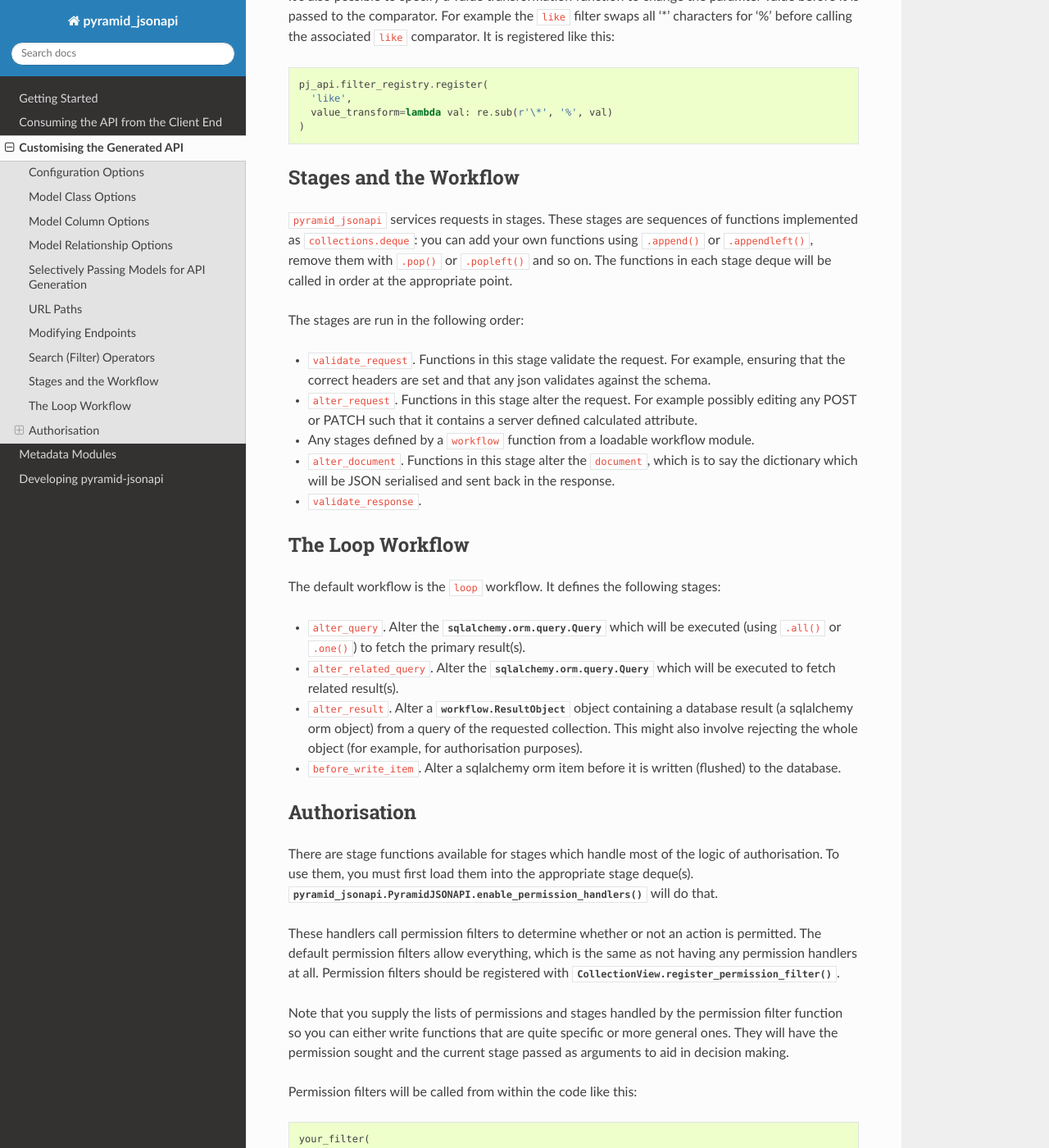
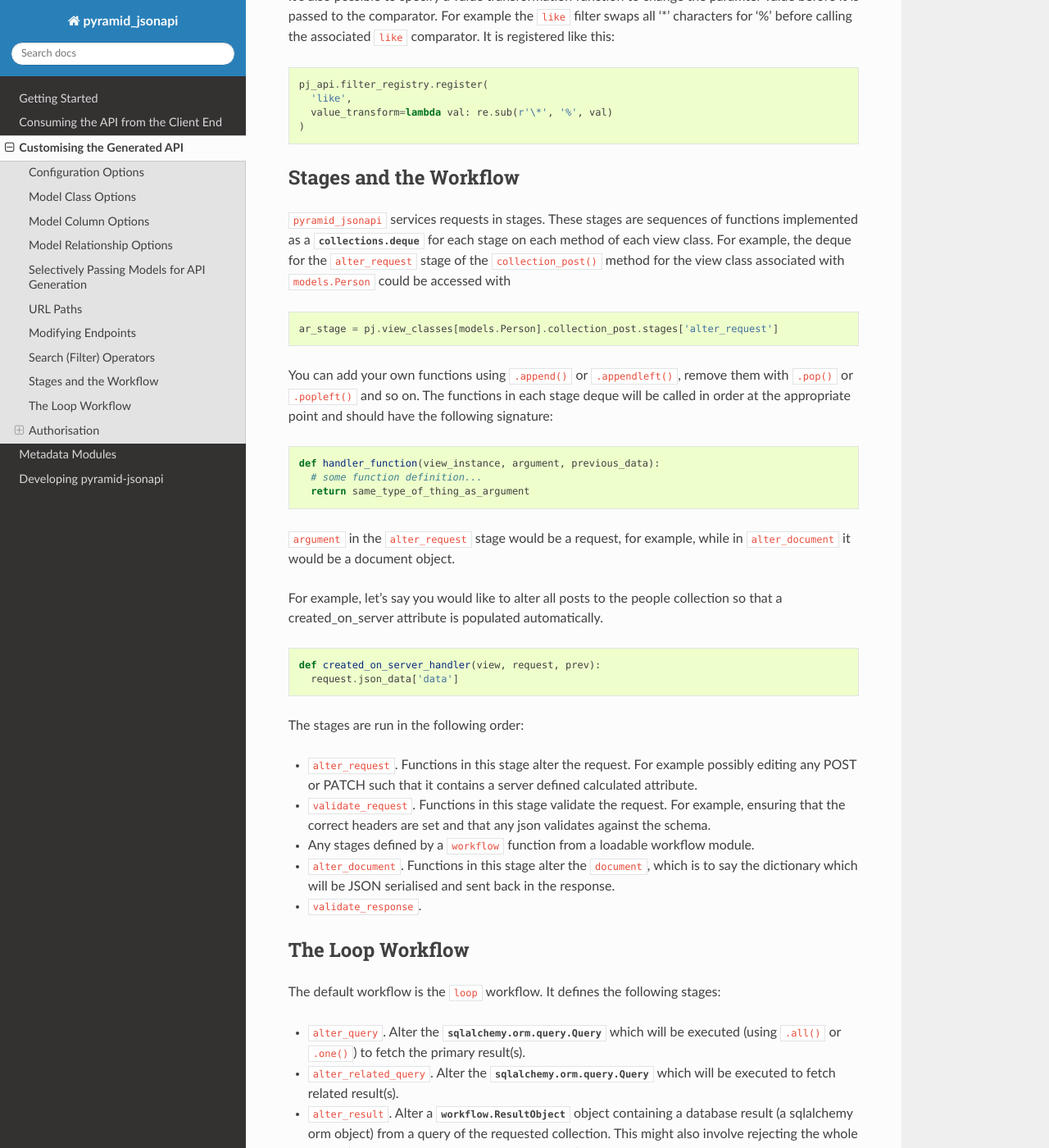
Before and after one commit to colinhiggs/pyramid-jsonapi, a Sphinx documentation site: the page built from docs/source/customisation.rst, in a window 1280 px wide and 1400 px high, scrolled down 5578 px. Shown: the whole window at 82% size. Built offline with Sphinx 7.4.7 and the Read the Docs theme 2.0.0, drawn with Linux system fonts in a browser that asks for light colours; pages that are not in the unit, such as notebooks, are missing from menus.

Commit message:
start of some documentation on stage handlers

```diff
--- a/docs/source/customisation.rst
+++ b/docs/source/customisation.rst
@@ -272,19 +272,45 @@ Stages and the Workflow
 -----------------------
 
 ``pyramid_jsonapi`` services requests in stages. These stages are sequences of
-functions implemented as ``collections.deque``: you can add your own functions
+functions implemented as a :class:`collections.deque` for each stage on each
+method of each view class. For example, the deque for the ``alter_request``
+stage of the ``collection_post()`` method for the view class associated with
+``models.Person`` could be accessed with
+
+.. code-block:: python
+
+  ar_stage = pj.view_classes[models.Person].collection_post.stages['alter_request']
+
+You can add your own functions
 using ``.append()`` or ``.appendleft()``, remove them with ``.pop()`` or
 ``.popleft()`` and so on. The functions in each stage deque will be called in
-order at the appropriate point.
+order at the appropriate point and should have the following signature:
+
+.. code-block:: python
+
+  def handler_function(view_instance, argument, previous_data):
+    # some function definition...
+    return same_type_of_thing_as_argument
+
+``argument`` in the ``alter_request`` stage would be a request, for example,
+while in ``alter_document`` it would be a document object.
+
+For example, let's say you would like to alter all posts to the people
+collection so that a created_on_server attribute is populated automatically.
+
+.. code-block:: python
+
+  def created_on_server_handler(view, request, prev):
+    request.json_data['data']
 
 The stages are run in the following order:
 
+* ``alter_request``. Functions in this stage alter the request. For example
+  possibly editing any POST or PATCH such that it contains a server defined
+  calculated attribute.
 * ``validate_request``. Functions in this stage validate the request. For
   example, ensuring that the correct headers are set and that any json validates
   against the schema.
-* ``alter_request``. Functions in this stage alter the request. For example
-  possibly editing any POST or PATCH such that it contains a server defined
-  calculated attribute.
 * Any stages defined by a ``workflow`` function from a loadable workflow module.
 * ``alter_document``. Functions in this stage alter the ``document``, which is
   to say the dictionary which will be JSON serialised and sent back in the
```
